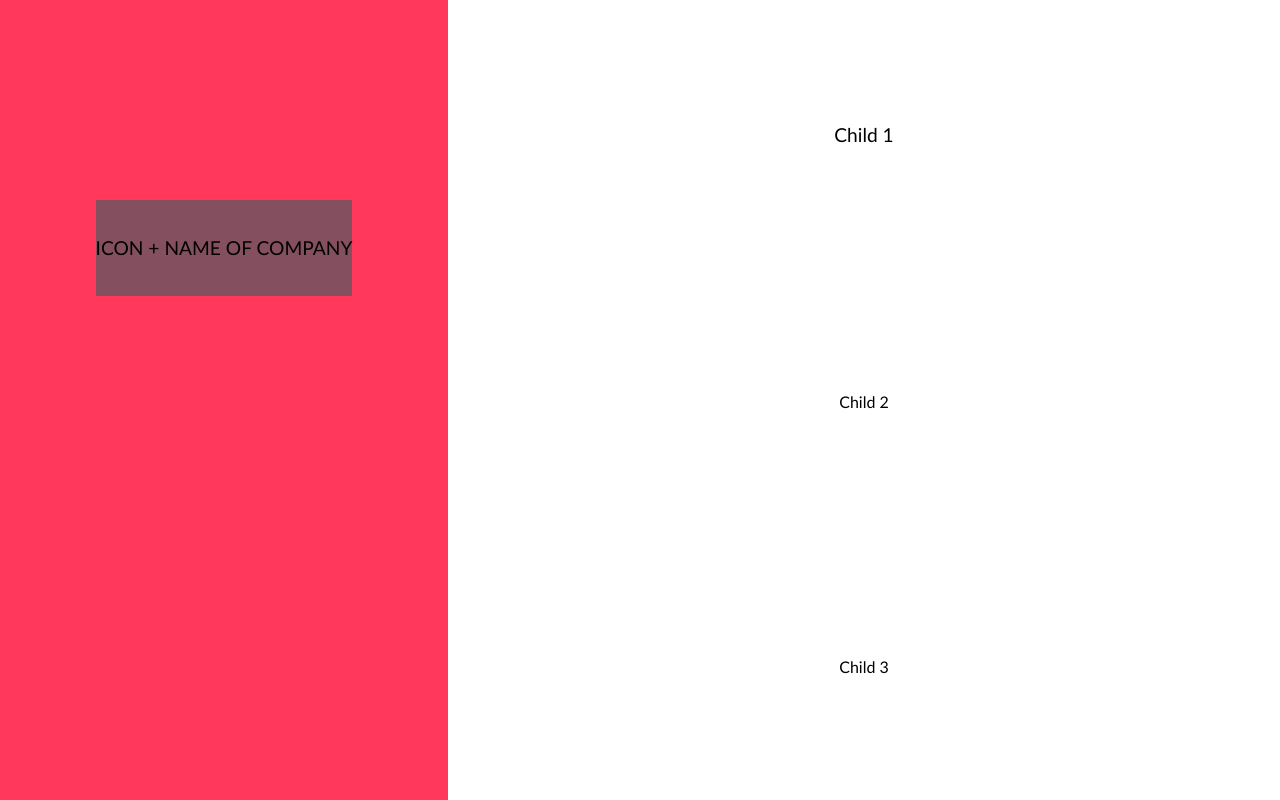
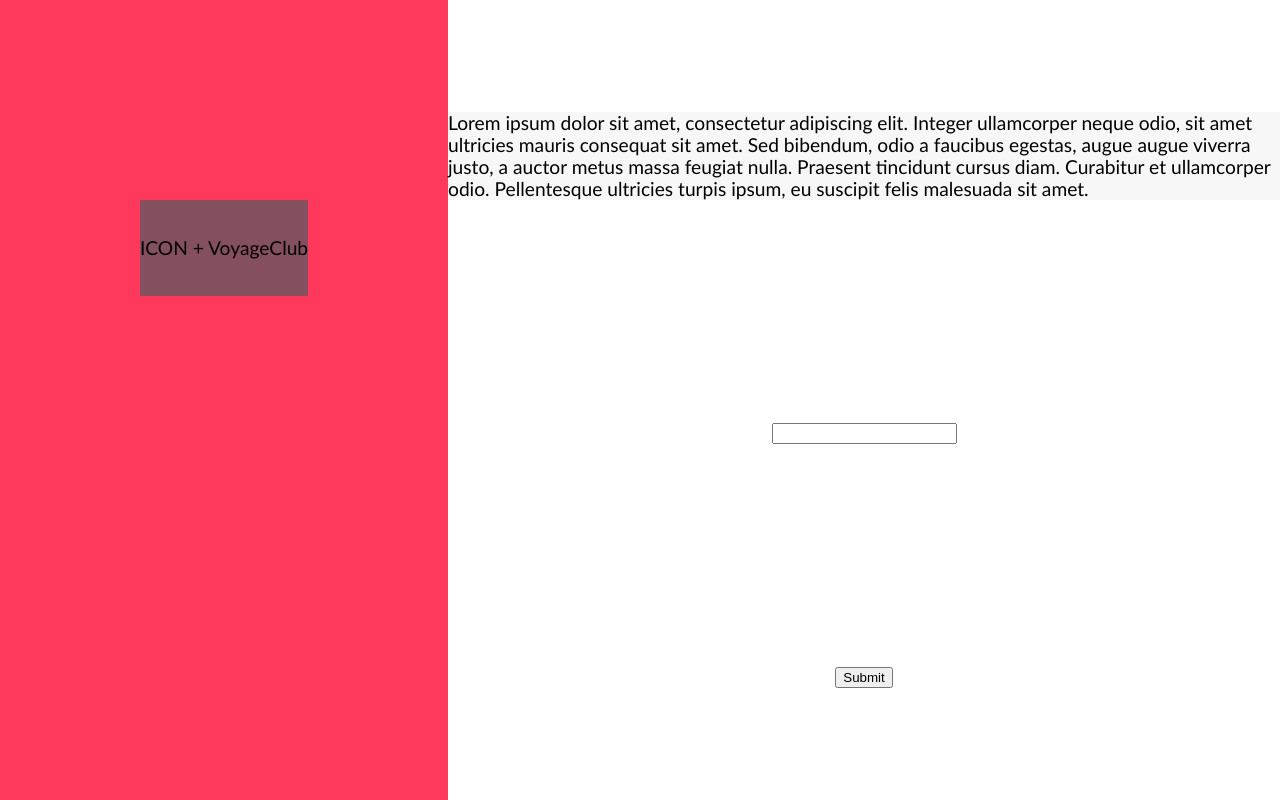
Before and after one commit to iyilmaz24/sign-up-form, a plain HTML site: page index.html in a window 1280 px wide. Drawn offline with Linux system fonts and the light colour scheme.

Commit message:
add right placeholder text, input, button, add css rules

```diff
--- a/index.html
+++ b/index.html
@@ -15,7 +15,7 @@
         <div id="left-branded-div">
             <div id="left-text-background">
                 <span id="left-text">
-                    ICON + NAME OF COMPANY
+                    ICON +  VoyageClub
                 </span>
             </div>
         </div>
@@ -23,13 +23,19 @@
 
     <div id="right-half">
         <div id="right-title-text">
-            Child 1
+            Lorem ipsum dolor sit amet, consectetur adipiscing elit.
+            Integer ullamcorper neque odio, sit amet ultricies mauris consequat sit amet.
+            Sed bibendum, odio a faucibus egestas, augue augue viverra justo, a auctor metus massa feugiat nulla.
+            Praesent tincidunt cursus diam. Curabitur et ullamcorper odio.
+            Pellentesque ultricies turpis ipsum, eu suscipit felis malesuada sit amet.
         </div>
         <div id="right-form-inputs">
-            Child 2
+            <form>
+                <input type="text">
+            </form>
         </div>
         <div id="right-submit-button">
-            Child 3
+            <button>Submit</button>
         </div>
     </div>
 
--- a/styles.css
+++ b/styles.css
@@ -60,6 +60,7 @@ body
 #right-title-text
 {
     font-size: 1.2rem;
+    background-color: #F7F7F7;
 }
 
 #right-form-inputs
@@ -70,4 +71,5 @@ body
 #right-submit-button
 {
     font-size: 1rem;
+    background-color: #F7F7F7;
 }
```
